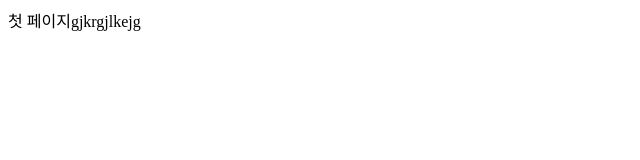
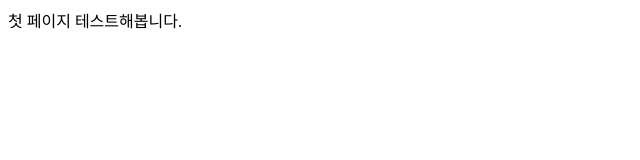
Before and after one commit to KimSeonAh/jungle, a plain HTML site: page class_1/01_html/index.html in a window 1280 px wide. Shown: the full height of the page, 0-640 px from the left. Drawn offline with Linux system fonts and the light colour scheme.

Commit message:
테스트

```diff
--- a/class_1/01_html/index.html
+++ b/class_1/01_html/index.html
@@ -7,6 +7,6 @@
 
    </head>
    <body>
-      첫 페이지gjkrgjlkejg
+      첫 페이지 테스트해봅니다.
    </body>
 </html>
```
